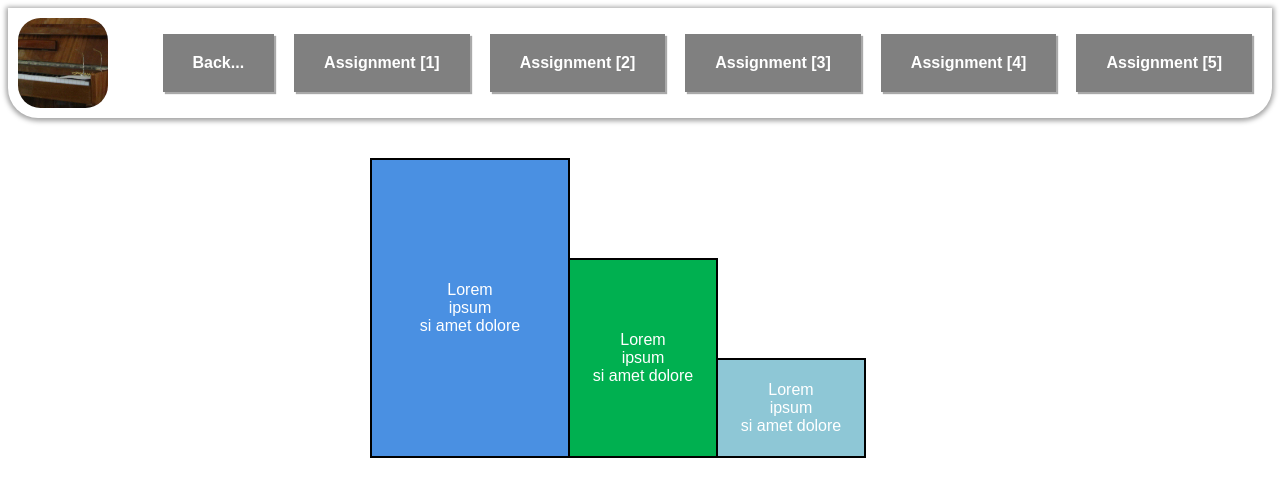
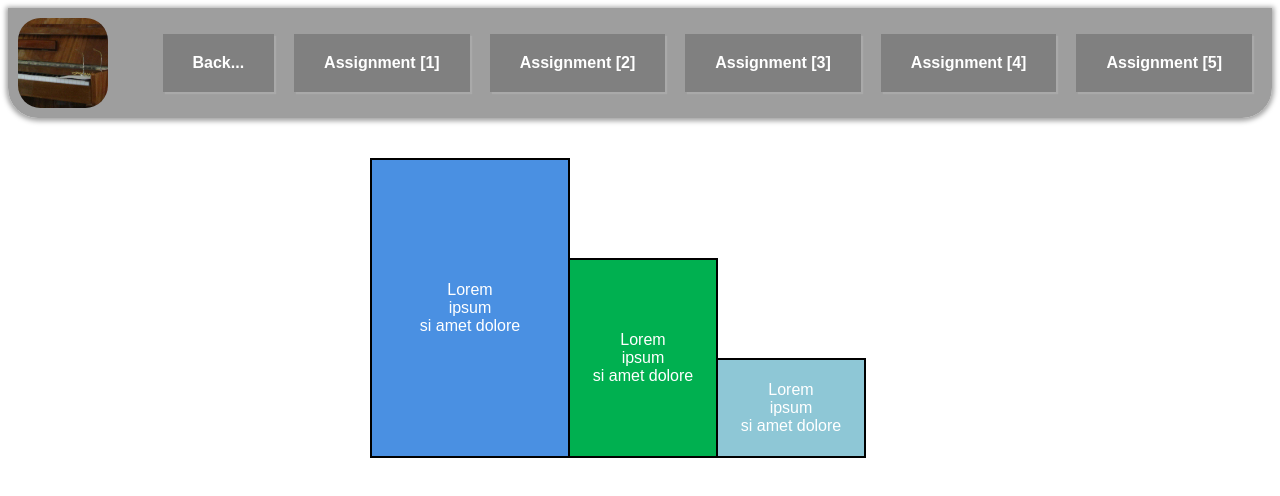
Before and after one commit to kostenuksoft/web-technologies, a plain HTML site: page ElementPositioning/html/lab7_1.html in a window 1280 px wide. Drawn offline with Linux system fonts and the light colour scheme; the site is published under a folder, as on GitHub Pages, so addresses that start at the root find nothing.

Commit message:
Hot fix on background path - 3

```diff
--- a/ElementPositioning/index.css
+++ b/ElementPositioning/index.css
@@ -31,7 +31,7 @@ header {
     box-shadow: #000000 0 1px 5px 2px;
     box-shadow: rgba(0, 0, 0, 0.37) 0 1px 5px 2px;
     margin: 0 auto;
-    background-image: url('/assets/general/1.png');
+    background-image: url('assets/general/1.png');
     background-size: cover;
     background-repeat: no-repeat;
     background-position: top;
```
